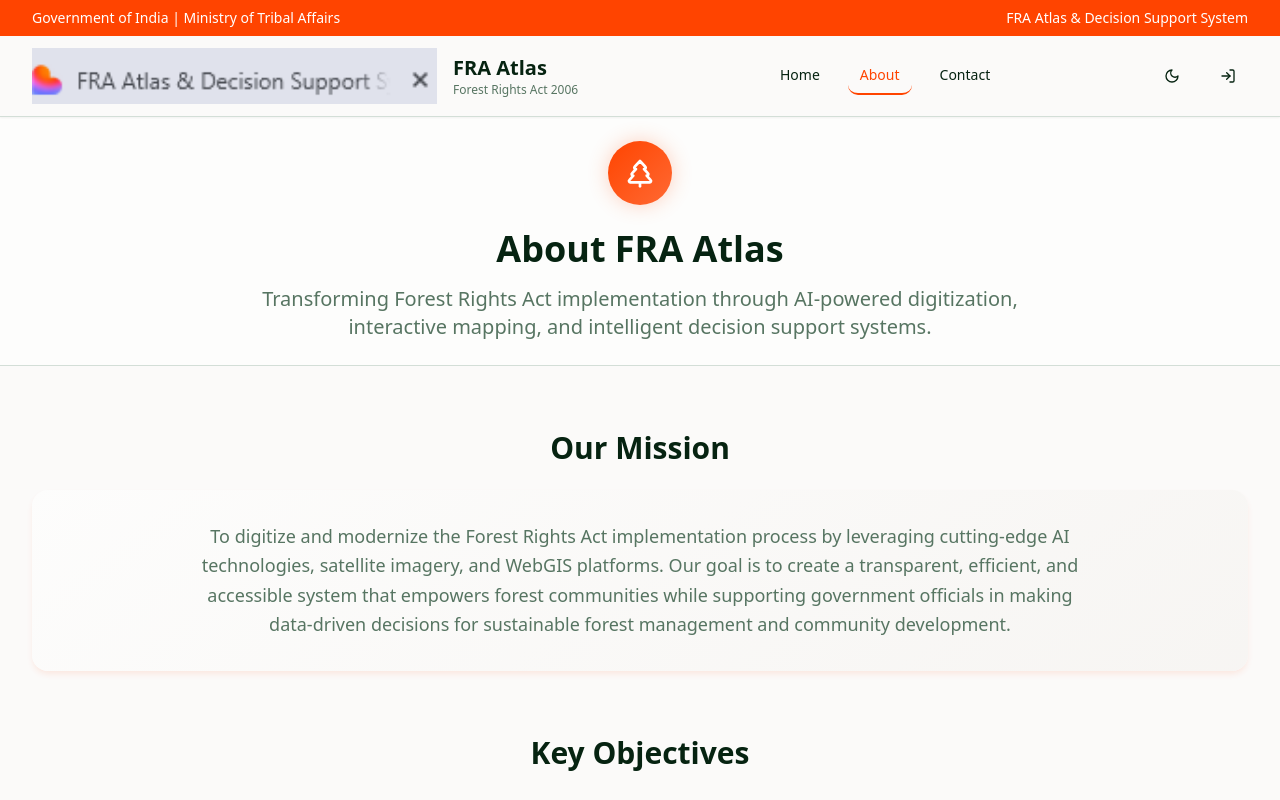
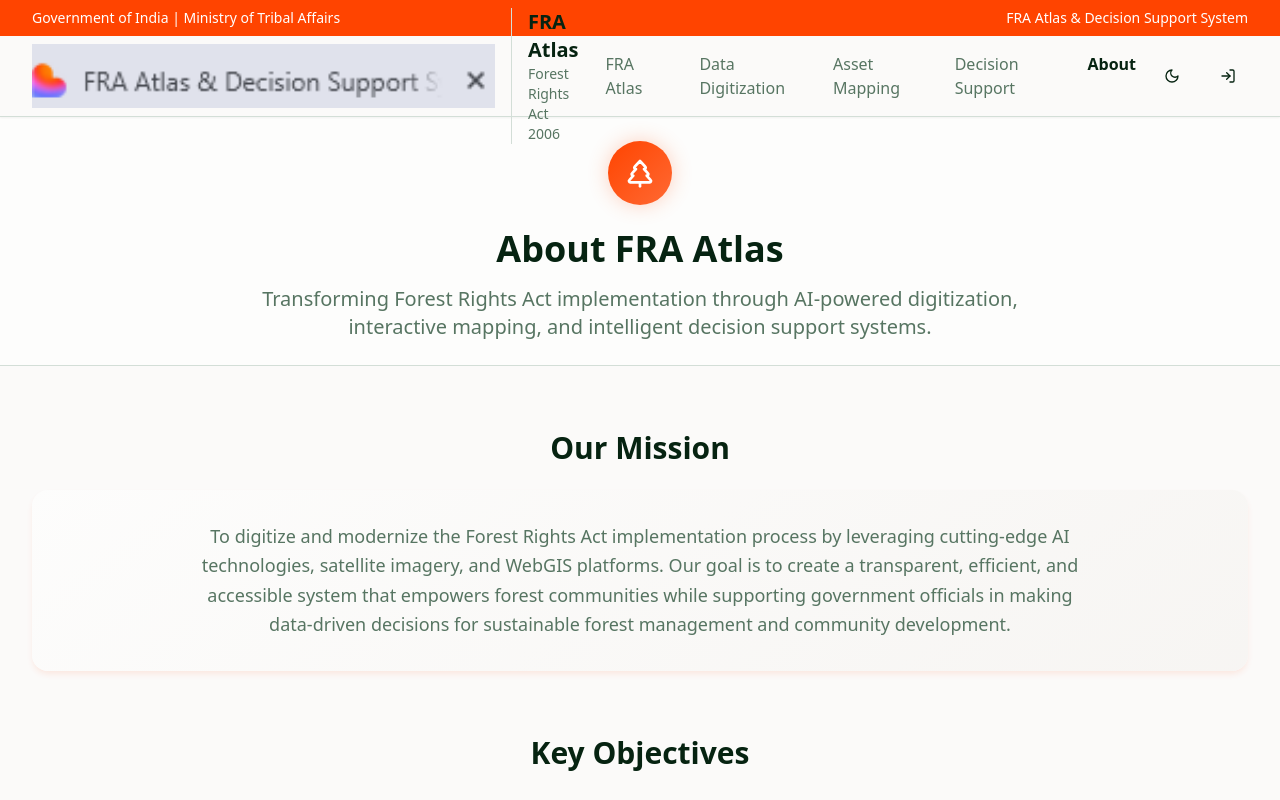
Before and after one commit to AtharvaBhusnale/fra-forest-roots, a React (Vite) app: page /about in a window 1280 px wide. Shown: the top 800 px of the page. Built offline with nearby package versions, Linux system fonts and the light colour scheme; the HTML template or start-up script is replaced by a standard one.

Commit message:
Update UI to match reference

```diff
--- a/src/components/layout/Navbar.tsx
+++ b/src/components/layout/Navbar.tsx
@@ -42,33 +42,12 @@ const Navbar = () => {
 
   const getNavItems = () => {
     const baseItems = [
-      { name: "Home", path: "/", icon: Home },
+      { name: "FRA Atlas", path: "/atlas", icon: Map },
+      { name: "Data Digitization", path: "/digitization", icon: Upload },
+      { name: "Asset Mapping", path: "/atlas", icon: Map },
+      { name: "Decision Support", path: "/dss", icon: BarChart3 },
+      { name: "About", path: "/about", icon: Info },
     ];
-
-    if (user) {
-      if (profile?.role === 'super_admin') {
-        baseItems.push(
-          { name: "Admin Dashboard", path: "/admin", icon: Shield }
-        );
-      } else if (isOfficial) {
-        baseItems.push(
-          { name: "Atlas", path: "/atlas", icon: Map },
-          { name: "DSS", path: "/dss", icon: BarChart3 },
-          { name: "Dashboard", path: "/dashboard", icon: Database },
-          { name: "Digitization", path: "/digitization", icon: Upload }
-        );
-      } else if (isCitizen) {
-        baseItems.push(
-          { name: "Apply for Claim", path: "/apply-claim", icon: FileText },
-          { name: "My Claims", path: "/my-claims", icon: Database }
-        );
-      }
-    }
-
-    baseItems.push(
-      { name: "About", path: "/about", icon: Info },
-      { name: "Contact", path: "/contact", icon: Mail }
-    );
 
     return baseItems;
   };
@@ -91,24 +70,22 @@ const Navbar = () => {
       <nav className="sticky top-0 z-50 bg-background border-b border-border shadow-sm">
         <div className="max-w-7xl mx-auto px-4 sm:px-6 lg:px-8">
           <div className="flex items-center justify-between h-20">
-          <div className="flex items-center">
+          <div className="flex items-center gap-4">
             <Link to="/" className="flex-shrink-0">
-              <div className="flex items-center space-x-4">
               <img
                 src="/src/assets/fra-atlas-logo.png"
                 alt="National Emblem"
-                  className="h-14 w-auto"
+                className="h-16 w-auto"
               />
-                <div className="flex flex-col">
+            </Link>
+            <div className="flex flex-col border-l border-border pl-4">
               <span className="text-foreground font-bold text-xl">
                 FRA Atlas
               </span>
-                  <span className="text-muted-foreground text-xs">
+              <span className="text-muted-foreground text-sm">
                 Forest Rights Act 2006
               </span>
             </div>
-              </div>
-            </Link>
           </div>
 
           {/* Desktop Navigation */}
@@ -120,10 +97,10 @@ const Navbar = () => {
                   <Link
                     key={item.name}
                     to={item.path}
-                    className={`flex items-center space-x-2 px-3 py-2 rounded-md text-sm font-medium transition-all duration-200 ${
+                    className={`px-4 py-2 text-base font-medium transition-all duration-200 ${
                       isActive(item.path)
-                        ? "text-primary border-b-2 border-primary"
-                        : "text-foreground hover:text-primary"
+                        ? "text-foreground font-semibold"
+                        : "text-muted-foreground hover:text-foreground"
                     }`}
                   >
                     <span>{item.name}</span>
--- a/src/pages/Home.tsx
+++ b/src/pages/Home.tsx
@@ -69,67 +69,43 @@ export default function Home() {
   return (
     <div className="min-h-screen bg-gradient-to-br from-background via-background to-muted">
       {/* Hero Section */}
-      <section className="relative overflow-hidden bg-primary text-primary-foreground py-16 sm:py-24">
+      <section className="relative overflow-hidden bg-primary text-primary-foreground py-20 sm:py-28">
         <div className="relative mx-auto max-w-7xl px-4 sm:px-6 lg:px-8">
           <motion.div
             initial={{ opacity: 0, y: 30 }}
             animate={{ opacity: 1, y: 0 }}
             transition={{ duration: 0.8 }}
-            className="text-left"
           >
-            <h1 className="max-w-4xl text-4xl font-bold tracking-tight sm:text-5xl lg:text-6xl mb-6">
+            <h1 className="text-4xl sm:text-5xl lg:text-6xl font-bold mb-6">
               FRA Atlas Dashboard
             </h1>
-            <p className="max-w-3xl text-lg leading-8 opacity-90 mb-4">
+            <p className="text-lg sm:text-xl max-w-3xl mb-2">
               Comprehensive digital platform for Forest Rights Act monitoring, asset mapping,
             </p>
-            <p className="max-w-3xl text-lg leading-8 opacity-90 mb-8">
+            <p className="text-lg sm:text-xl max-w-3xl mb-10">
               and decision support powered by AI and satellite technology
             </p>
             <div className="flex flex-wrap gap-4">
-              {!user ? (
-                <>
-                  <Button variant="secondary" size="lg" asChild>
+              <Button
+                size="lg"
+                className="bg-white text-foreground hover:bg-white/90 font-medium px-8"
+                asChild
+              >
                 <Link to="/digitization">
                   Digitize Documents
                 </Link>
               </Button>
 
-                  <Button variant="outline" size="lg" className="border-white text-white hover:bg-white/20" asChild>
+              <Button
+                size="lg"
+                variant="outline"
+                className="border-2 border-white text-white hover:bg-white/10 font-medium px-8"
+                asChild
+              >
                 <Link to="/dss">
                   Check Scheme Eligibility
                 </Link>
               </Button>
-                </>
-              ) : isOfficial ? (
-                <>
-                  <Button variant="secondary" size="lg" asChild>
-                    <Link to="/digitization">
-                      Digitize Documents
-                    </Link>
-                  </Button>
-
-                  <Button variant="outline" size="lg" className="border-white text-white hover:bg-white/20" asChild>
-                    <Link to="/dss">
-                      Check Scheme Eligibility
-                    </Link>
-                  </Button>
-                </>
-              ) : isCitizen ? (
-                <>
-                  <Button variant="secondary" size="lg" asChild>
-                    <Link to="/apply-claim">
-                      Apply for Claim
-                    </Link>
-                  </Button>
-
-                  <Button variant="outline" size="lg" className="border-white text-white hover:bg-white/20" asChild>
-                    <Link to="/my-claims">
-                      View My Claims
-                    </Link>
-                  </Button>
-                </>
-              ) : null}
             </div>
           </motion.div>
         </div>
```
Lines whose indentation alone changed are shown as unchanged.
